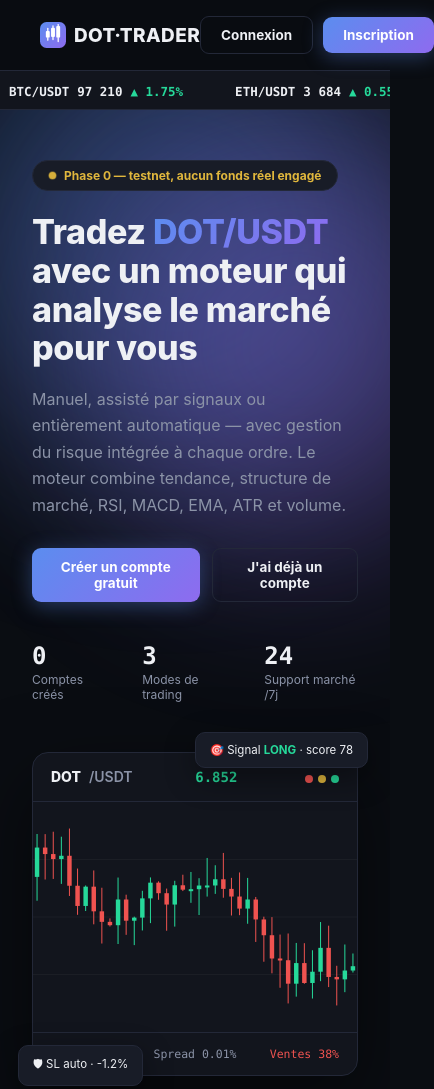
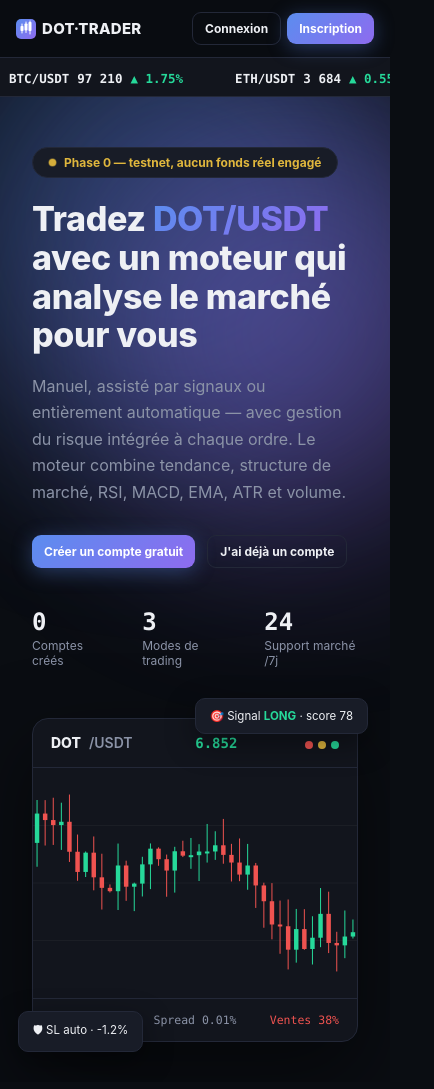
Before and after one commit to Mirab242/dotcom, a website: page apps/web/demo.html in a window 390 px wide. Shown: the top 1089 px of the page, 434 px wide, since content can reach past the window. Drawn offline with nearby package versions, Linux system fonts and the light colour scheme.

Commit message:
Fix landing page nav overflow on narrow phones

```diff
--- a/apps/web/demo.html
+++ b/apps/web/demo.html
@@ -19,14 +19,25 @@
   code{font-family:'SF Mono',Consolas,monospace}
 
   /* ============ NAV ============ */
-  nav.topnav{position:sticky;top:0;z-index:100;display:flex;align-items:center;justify-content:space-between;padding:16px 40px;background:rgba(10,13,18,.75);backdrop-filter:blur(14px);border-bottom:1px solid var(--border)}
-  .logo{font-weight:800;font-size:19px;letter-spacing:.02em;display:flex;align-items:center;gap:8px}
+  nav.topnav{position:sticky;top:0;z-index:100;display:flex;align-items:center;justify-content:space-between;gap:10px;padding:16px 40px;background:rgba(10,13,18,.75);backdrop-filter:blur(14px);border-bottom:1px solid var(--border)}
+  .logo{font-weight:800;font-size:19px;letter-spacing:.02em;display:flex;align-items:center;gap:8px;white-space:nowrap}
   .logo .dotmark{width:9px;height:9px;border-radius:50%;background:linear-gradient(135deg,var(--accent),var(--accent2));box-shadow:0 0 12px var(--accent)}
   .navlinks{display:flex;gap:30px;font-size:13.5px;color:var(--sub);font-weight:600}
   @media(max-width:820px){.navlinks{display:none}}
   .navlinks a:hover{color:var(--text)}
-  .actions{display:flex;gap:10px;align-items:center}
-  .btn{padding:10px 20px;border-radius:9px;border:none;font-weight:700;font-size:13.5px;transition:all .18s}
+  .actions{display:flex;gap:10px;align-items:center;flex-shrink:0}
+  .btn{padding:10px 20px;border-radius:9px;border:none;font-weight:700;font-size:13.5px;transition:all .18s;white-space:nowrap}
+  @media(max-width:480px){
+    nav.topnav{padding:12px 16px}
+    .logo{font-size:15px;gap:6px}
+    .logo svg{width:20px;height:20px}
+    .actions{gap:6px}
+    .btn{padding:8px 12px;font-size:12px}
+  }
+  @media(max-width:360px){
+    nav.topnav .logo{font-size:0}
+    nav.topnav .logo svg{width:22px;height:22px}
+  }
   .btn-ghost{background:transparent;border:1.5px solid var(--border);color:var(--text)}
   .btn-ghost:hover{border-color:var(--accent);color:var(--accent)}
   .btn-primary{background:linear-gradient(135deg,var(--accent),var(--accent2));color:#fff;box-shadow:0 4px 20px rgba(91,141,239,.35)}
```
